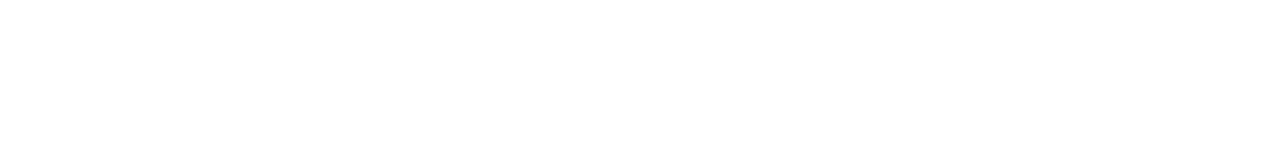
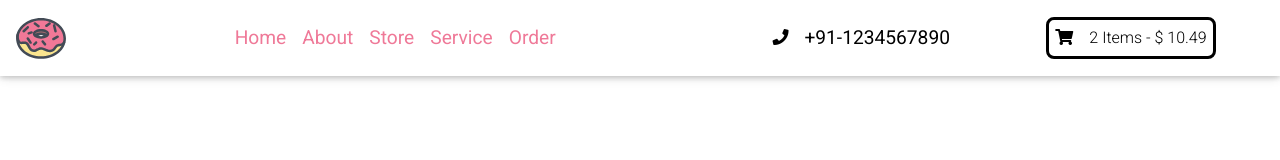
Before and after one commit to akj-12/grand-ma-sweets, a plain HTML site: page index.html in a window 1280 px wide. Drawn offline with nearby package versions, Linux system fonts and the light colour scheme.

Commit message:
navbar complete

```diff
--- a/css/style.css
+++ b/css/style.css
@@ -10,3 +10,55 @@ body {
     background: var(--mainWhite);
     color: var(--mainBlack);
 }
+
+/* navbar */
+.navbar-toggler {
+    outline: none !important;
+}
+
+.toggler-icon {
+    font-size: 2rem;
+    color: var(--mainPink);
+}
+
+
+.nav-link {
+    color: var(--mainPink);
+    transition: all 1s ease-in-out;
+}
+
+#navbarText ul li a {
+    font-size: 1.2rem;
+    font-weight: 400;
+}
+
+#navbarText ul li a:hover {
+    color: var(--mainBlack);
+}
+
+.cart__info__icon {
+    color: var(--mainBlack);
+}
+
+.cart-info {
+    cursor: pointer;
+    border-radius: 0.5rem;
+    border: 3px solid var(--mainBlack);
+    padding: 0.4rem;
+}
+
+.cart-info:hover {
+    background: var(--mainPink);
+    color: var(--mainWhite);
+    border: 3px solid var(--mainWhite);
+
+}
+
+.cart-info:hover .cart__info__icon {
+    color: var(--mainWhite);
+}
+
+.phone_text {
+    font-size: 1.2rem;
+    font-weight: 400;
+}
--- a/index.html
+++ b/index.html
@@ -18,7 +18,65 @@
 </head>
 
 <body>
+    <header id="navbar">
+        <!-- navbar start -->
+        <nav class="navbar navbar-expand-lg fixed-top">
+            <a class="navbar-brand" href="#home"><img src="./images/logo.svg" alt="logo"></a>
+            <button class="navbar-toggler" type="button" data-toggle="collapse" data-target="#navbarText"
+                aria-controls="navbarText" aria-expanded="false" aria-label="Toggle navigation">
+                <span class="toggler-icon">
+                    <i class="fas fa-bars"></i>
+                </span>
+            </button>
+            <div class="collapse navbar-collapse" id="navbarText">
+                <ul class="navbar-nav mx-auto">
+                    <li class="nav-item active">
+                        <a class="nav-link" href="#home">Home
+                            <span class="sr-only">(current)</span>
+                        </a>
+                    </li>
+                    <li class="nav-item">
+                        <a class="nav-link" href="#about">About</a>
+                    </li>
+                    <li class="nav-item">
+                        <a class="nav-link" href="#store">Store</a>
+                    </li>
+                    <li class="nav-item">
+                        <a class="nav-link" href="#service">Service</a>
+                    </li>
+                    <li class="nav-item">
+                        <a class="nav-link" href="#order">Order</a>
+                    </li>
+                </ul>
+                <div class="nav-info-items d-none d-lg-flex">
+                    <!-- single info -->
+                    <div class="nav-info align-items-center d-flex justify-content-between mx-lg-5">
+                        <span class="info-icon mx-lg-3">
+                            <i class="fas fa-phone"></i>
+                        </span>
+                        <p class="mb-0 phone_text"> +91-1234567890</p>
+                    </div>
+                    <!-- single info end-->
+                    <!-- cart info -->
+                    <div id="cart-info"
+                        class="nav-info align-items-center cart-info d-flex justify-content-between mx-lg-5">
+                        <span class="cart__info__icon mr-lg-3">
+                            <i class="fas fa-shopping-cart"></i>
 
+                        </span>
+                        <p class="mb-0 text-capitalize">
+                            <span id="item-count">2</span>
+                            items - $
+                            <span class="item-total">10.49</span>
+                        </p>
+                    </div>
+                    <!-- cart info end -->
+                </div>
+            </div>
+        </nav>
+        <!-- navbar end -->
+
+    </header>
     <!-- JQuery -->
     <script type="text/javascript" src="https://cdnjs.cloudflare.com/ajax/libs/jquery/3.5.1/jquery.min.js"></script>
     <!-- Bootstrap tooltips -->
```
